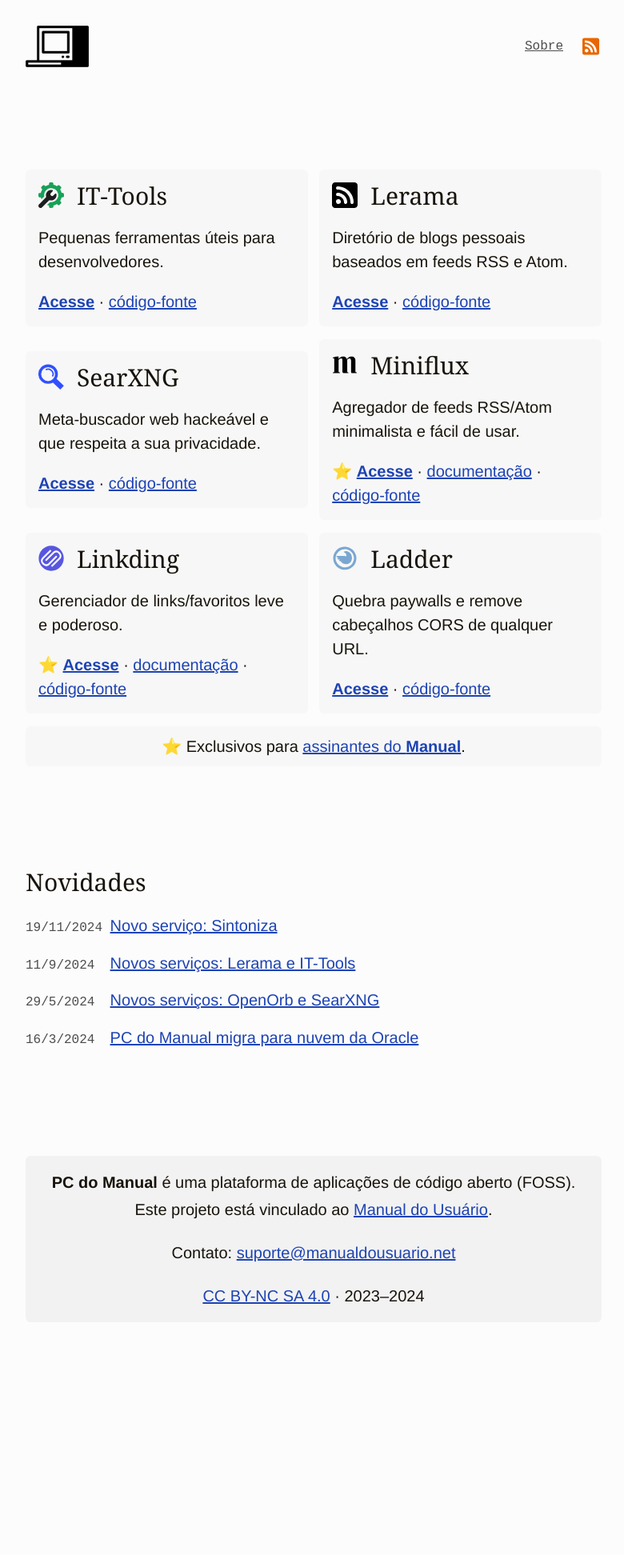
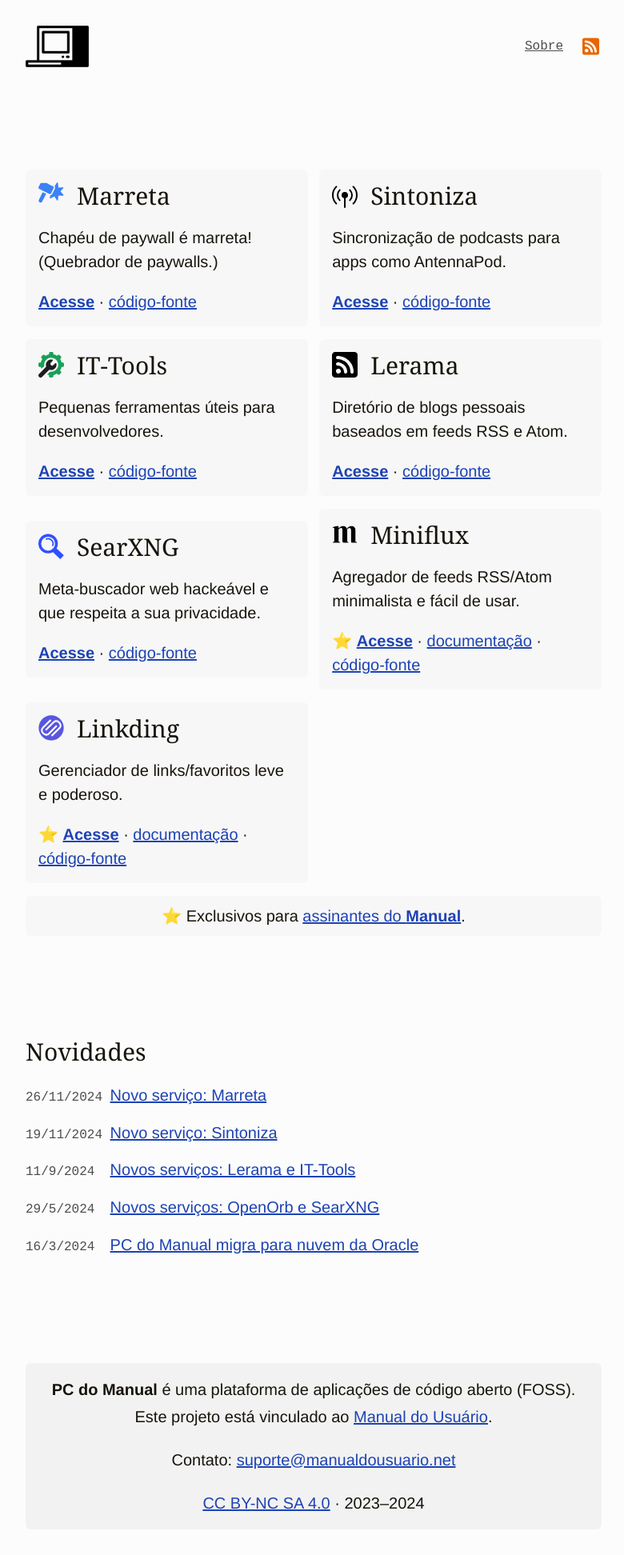
Before and after one commit to manualdousuario/pcdomanual-site, a Jekyll site: the page built from index.html, in a window 1280 px wide. Shown: the whole page at 80% size, without its empty margins (248-1028 px from the left). Built offline with Jekyll 4.4.1, drawn with Linux system fonts in a browser that asks for light colours; before the commit the page ends 1685 px from its top, so only the background shows below that.

Commit message:
Acrescenta Marreta

```diff
--- a/_layouts/loop.html
+++ b/_layouts/loop.html
@@ -4,6 +4,20 @@
 <main>
 
   <div class="blocos-de-apps">
+
+    <div class="bloco-app">
+      <img src="/assets/marreta.svg" alt="Logo do Marreta" width="32" height="32" />
+      <h2>Marreta</h2>
+      <p>Chapéu de paywall é marreta! (Quebrador de paywalls.)</p>
+      <p><a href="https://marreta.pcdomanual.com/" class="link-app">Acesse</a> &middot; <a href="https://github.com/manualdousuario/marreta">código-fonte</a></p>
+    </div>
+
+    <div class="bloco-app">
+      <img src="/assets/sintoniza.svg" alt="Logo do Sintoniza" width="32" height="32" />
+      <h2>Sintoniza</h2>
+      <p>Sincronização de podcasts para apps como AntennaPod.</p>
+      <p><a href="https://sintoniza.pcdomanual.com/" class="link-app">Acesse</a> &middot; <a href="https://github.com/manualdousuario/sintoniza">código-fonte</a></p>
+    </div>
 
     <div class="bloco-app">
       <img src="/assets/it-tools.svg" alt="Logo do IT-Tools" width="32" height="32" />
@@ -40,13 +54,6 @@
       <p>⭐️ <a href="https://linkding.pcdomanual.com/" class="link-app">Acesse</a> &middot; <a href="/linkding/">documentação</a> &middot; <a href="https://github.com/sissbruecker/linkding">código-fonte</a></p>
     </div>
 
-    <div class="bloco-app">
-      <img src="/assets/ladder.svg" alt="Logo do Ladder" width="32" height="32" />
-      <h2>Ladder</h2>
-      <p>Quebra paywalls e remove cabeçalhos CORS de qualquer URL.</p>
-      <p><a href="https://parede.pcdomanual.com/" class="link-app">Acesse</a> &middot; <a href="https://github.com/everywall/ladder">código-fonte</a></p>
-    </div>
-
     <p class="exclusivos">⭐️ Exclusivos para <a href="https://manualdousuario.net/apoie/">assinantes do <strong>Manual</strong></a>.</p>
   </div>
   <h2>Novidades</h2>
```
Also changed, not shown: _posts/2024/2024-11-26-marreta.md (added, +38 -0 lines), assets/marreta.svg (added), assets/sintoniza.svg (added), 13 other files.
